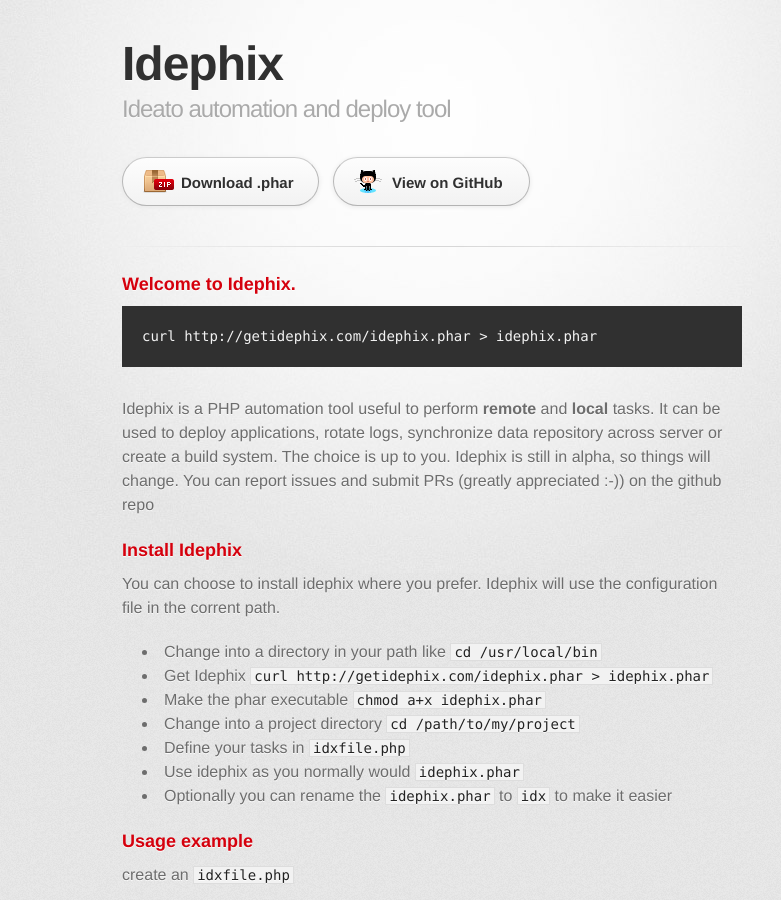
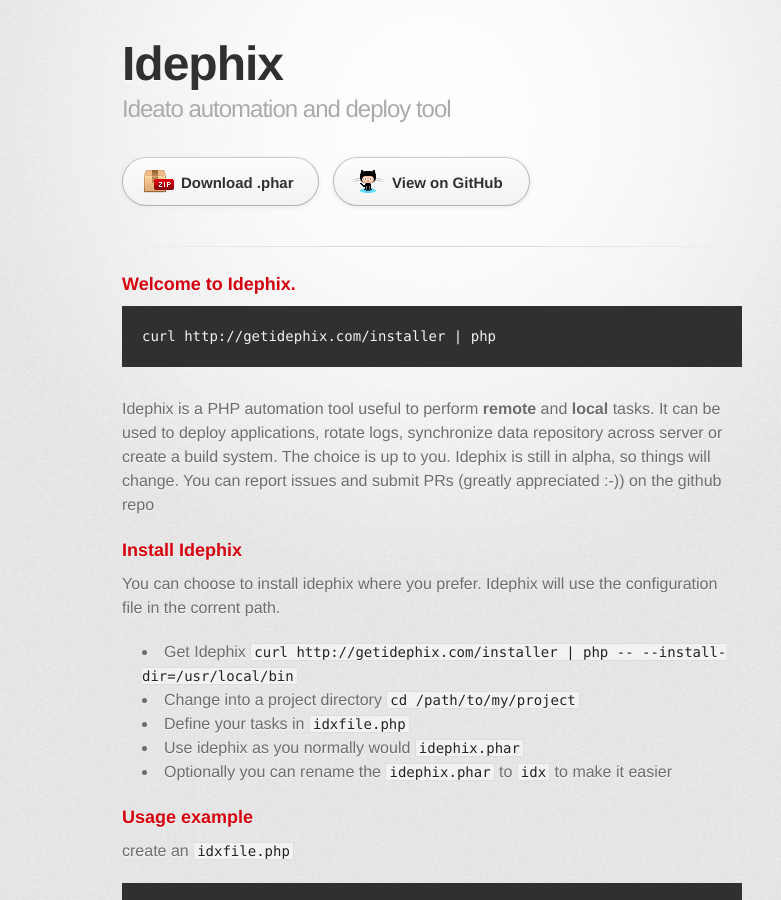
Before and after one commit to flowingis/Idephix, a Jekyll site: the page built from index.html, in a window 1280 px wide and 900 px high. Shown: the whole window, without its empty margins (208-989 px from the left). Built offline with Jekyll 4.4.1, drawn with Linux system fonts in a browser that asks for light colours; some web fonts are replaced; Markdown is read by kramdown in place of the engine named in the settings.

Commit message:
Added composer-derived installer

```diff
--- a/index.html
+++ b/index.html
@@ -5,7 +5,7 @@
 
 <h3>Welcome to Idephix.</h3>
 
-<pre><code>curl http://getidephix.com/idephix.phar > idephix.phar
+<pre><code>curl http://getidephix.com/installer | php
 </code></pre>
 
 <p>
@@ -19,9 +19,7 @@
 <p>You can choose to install idephix where you prefer. Idephix will use the configuration file in the corrent path.</p>
 
 <ul>
-	<li>Change into a directory in your path like <code>cd /usr/local/bin</code></li>
-	<li>Get Idephix <code>curl http://getidephix.com/idephix.phar > idephix.phar</code></li>
-	<li>Make the phar executable <code>chmod a+x idephix.phar</code></li>
+	<li>Get Idephix <code>curl http://getidephix.com/installer | php -- --install-dir=/usr/local/bin</code></li>
 	<li>Change into a project directory <code>cd /path/to/my/project</code></li>
 	<li>Define your tasks in <code>idxfile.php</code></li>
 	<li>Use idephix as you normally would <code>idephix.phar</code></li>
```
Also changed, not shown: 1 other file.
